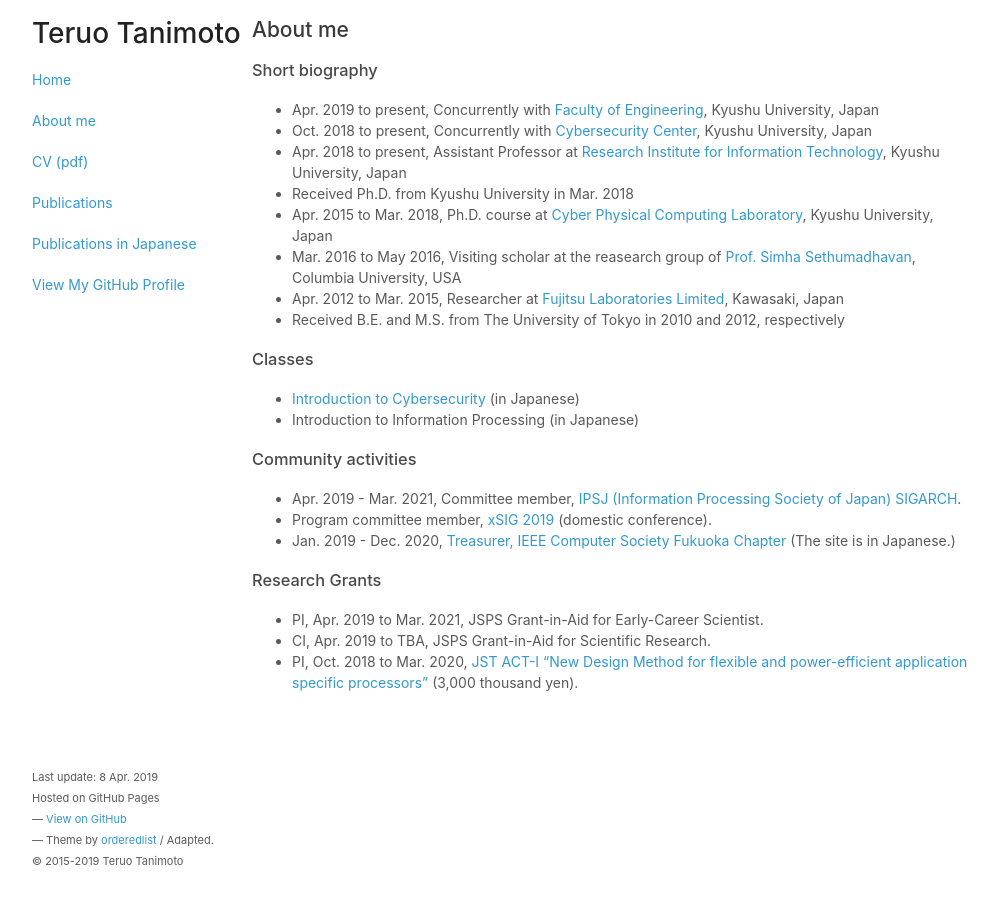
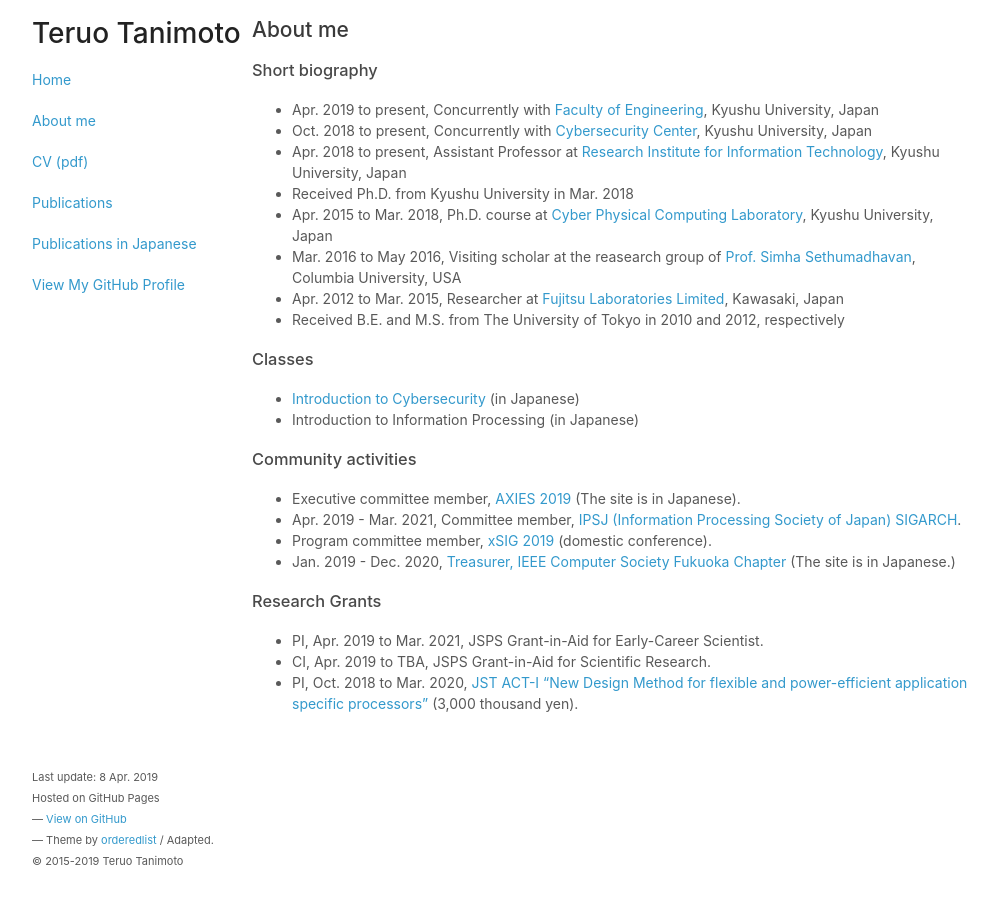
Before and after one commit to teruo41/teruo41.github.io, a Jekyll site: the page built from about.md, in a window 1280 px wide. Shown: the whole page, without its empty margins (138-1136 px from the left). Built offline with Jekyll 4.4.1, drawn with Linux system fonts in a browser that asks for light colours.

Commit message:
Added AXIES2019

```diff
--- a/about.md
+++ b/about.md
@@ -20,6 +20,7 @@ title: About me
 + Introduction to Information Processing (in Japanese)
 
 ### Community activities
++ Executive committee member, [AXIES 2019](https://axies.jp/ja/conf/conf2019) (The site is in Japanese).
 + Apr. 2019 - Mar. 2021, Committee member, [IPSJ (Information Processing Society of Japan) SIGARCH](http://sigarc.ipsj.or.jp/).
 + Program committee member, [xSIG 2019](http://xsig.hpcc.jp/2019/) (domestic conference).
 + Jan. 2019 - Dec. 2020, [Treasurer, IEEE Computer Society Fukuoka Chapter](http://sites.ieee.org/fukuoka-cs/%E5%BD%B9%E5%93%A1/) (The site is in Japanese.)
```
